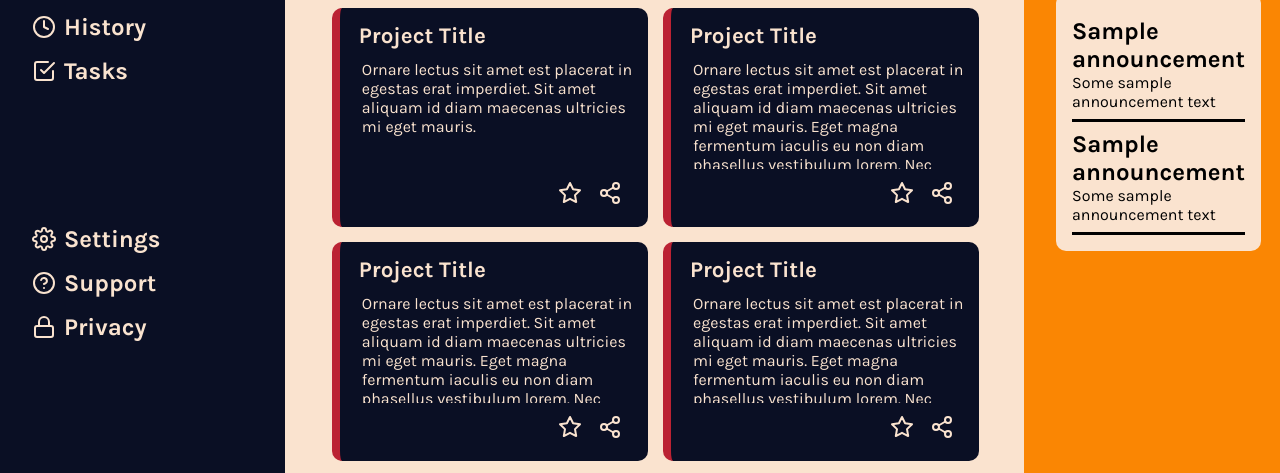
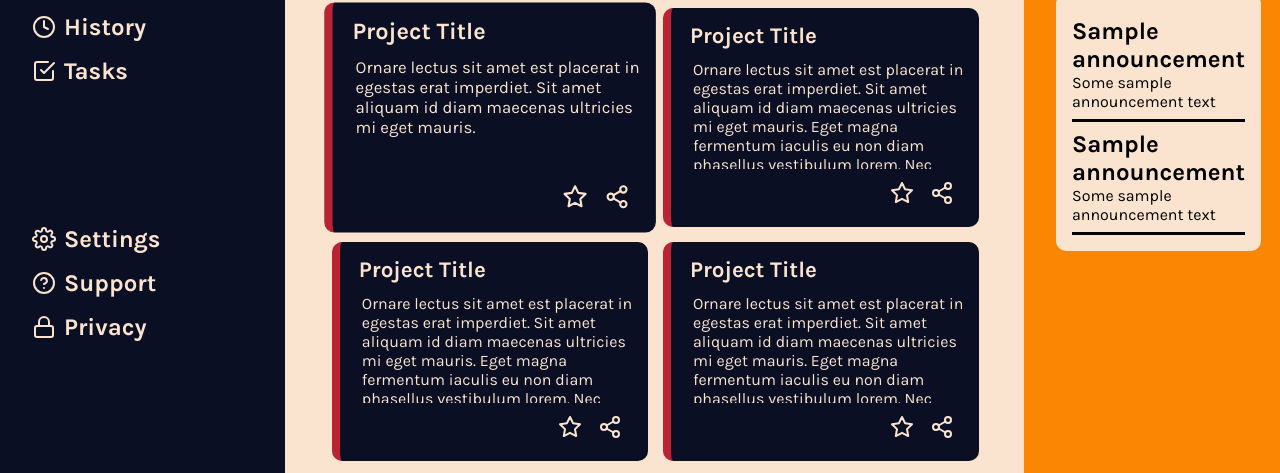
Before and after one commit to dankimberley/odin-dashboard, a plain HTML site: page index.html in a window 1280 px wide. In both pictures the pointer is over the element 489 px from the left and 364 px from the top of the page. Shown: the part 247-720 px from the top of the page. Drawn offline with Linux system fonts and the light colour scheme.

Commit message:
added hovering projects

```diff
--- a/styles.css
+++ b/styles.css
@@ -306,3 +306,11 @@ svg {
 svg:hover {
     transform: scale(120%);
 }
+
+.project {
+    transition: 300ms;
+}
+
+.project:hover {
+    transform: scale(105%);
+}
```
